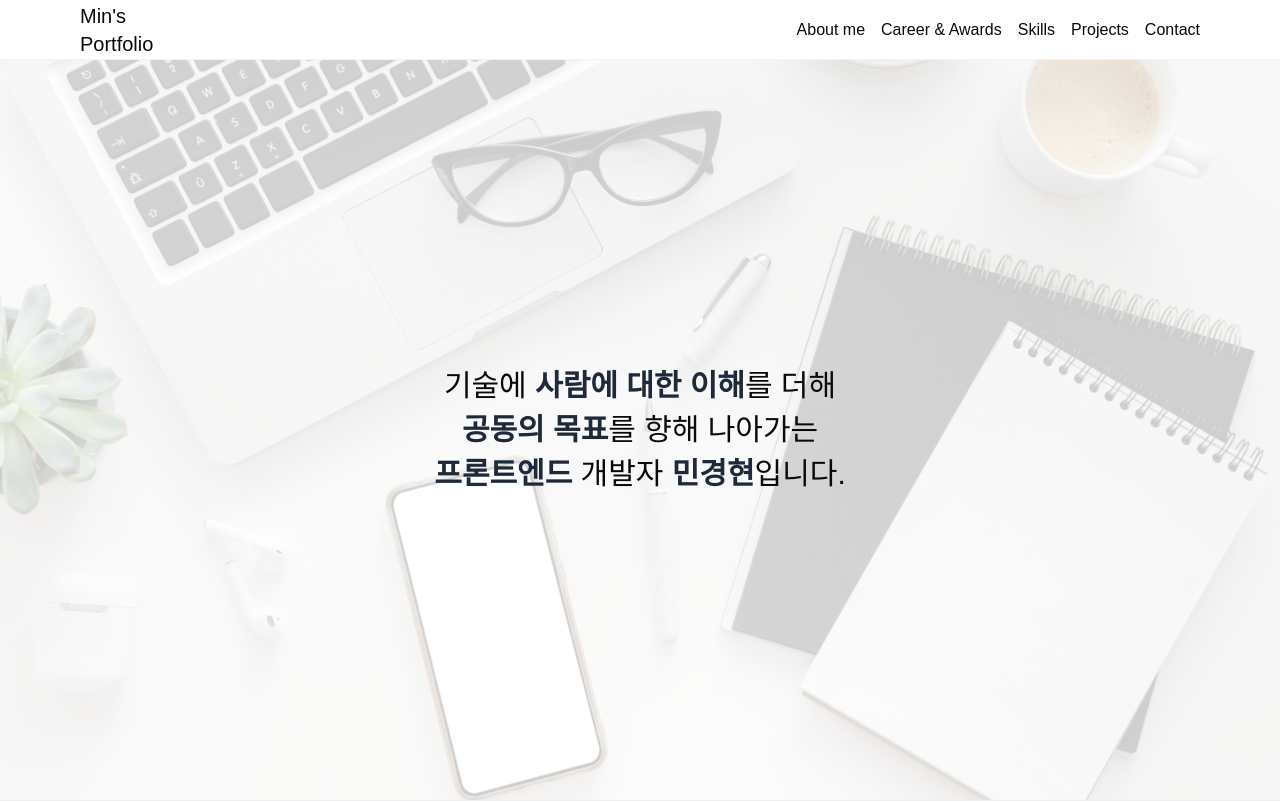
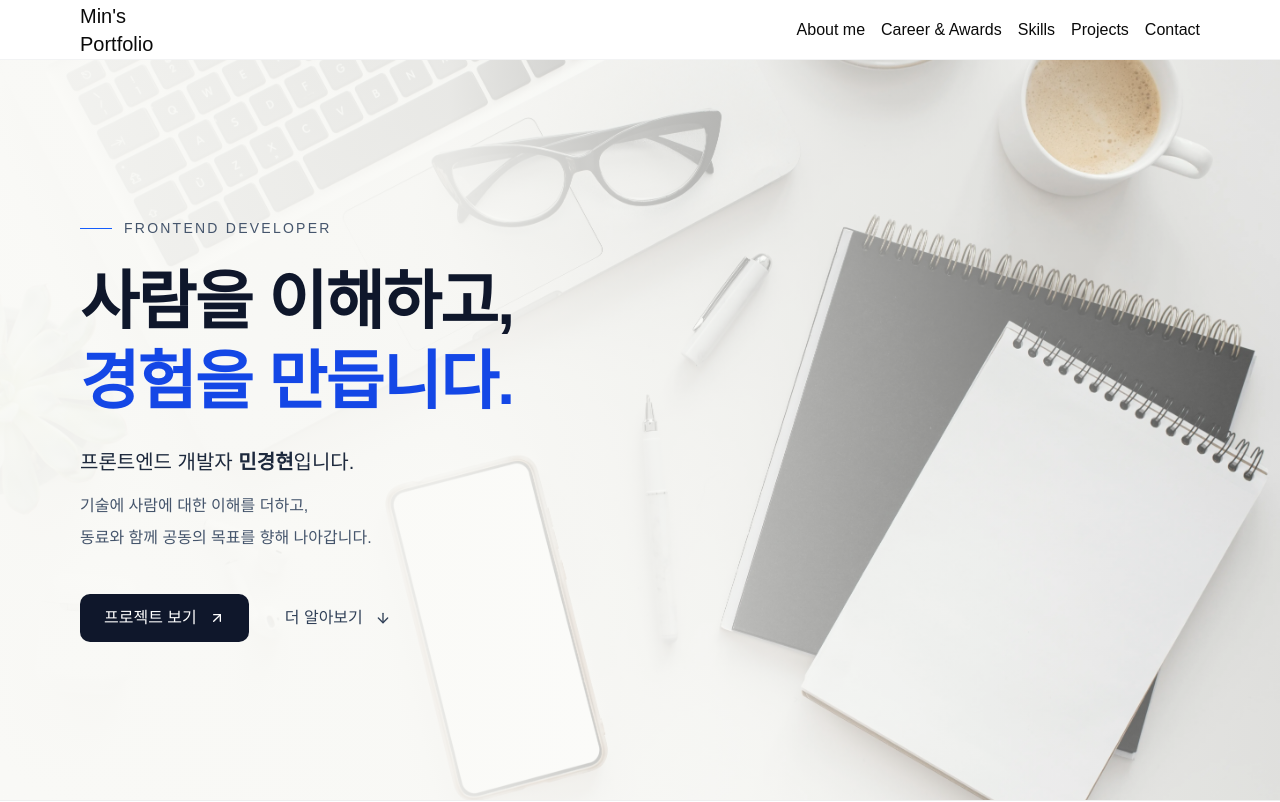
Before and after one commit to Owhen-Min/Portfolio, a React (Vite) app: page / in a window 1280 px wide. Shown: the top 802 px of the page. Built offline with nearby package versions, Linux system fonts and the light colour scheme; a web font is replaced by a local one.

Commit message:
[STYLE] Refine hero with desk background and section navigation

```diff
--- a/src/App.tsx
+++ b/src/App.tsx
@@ -110,7 +110,7 @@ function App() {
       </header>
 
       <main className="w-full pt-15">
-        <Introduction />
+        <Introduction onNavigate={handleNavigation} />
         <AboutMe />
         <Careers />
         <Skills />
--- a/src/components/Introduction.tsx
+++ b/src/components/Introduction.tsx
@@ -1,22 +1,58 @@
+import { ArrowDown, ArrowUpRight } from "lucide-react";
 import desk from "@/assets/arrangement-with-empty-notepad-desk.webp";
 
-export default function Introduction() {
+interface IntroductionProps {
+  onNavigate: (id: string) => void;
+}
+
+export default function Introduction({ onNavigate }: IntroductionProps) {
   return (
     <section
       id="introduction"
-      className={`snap-section flex w-full bg-cover bg-center bg-no-repeat`}
+      aria-labelledby="introduction-heading"
+      className="snap-section intro-background flex w-full"
       style={{ backgroundImage: `url(${desk})` }}
     >
-      <div className="flex w-full flex-col items-center justify-center bg-white/80">
-        {/* <h2 className="mb-2 text-4xl">민경현</h2>
-        <hr className="mb-5 h-[3px] w-20 bg-orange-500 text-orange-500" /> */}
-        <p className="text-gray-8 text-2xl leading-9 md:text-3xl md:leading-11">
-          기술에 <span className="font-bold text-gray-800">사람에 대한 이해</span>를 더해
-          <br />
-          <span className="font-bold text-gray-800">공동의 목표</span>를 향해 나아가는 <br />
-          <span className="font-bold text-gray-800">프론트엔드</span> 개발자{" "}
-          <span className="font-bold text-gray-800">민경현</span>입니다.
-        </p>
+      <div className="intro-overlay flex w-full items-center py-14 sm:py-20">
+        <div className="portfolio-container text-start">
+          <div className="max-w-3xl">
+            <p className="flex items-center gap-3 text-xs font-medium tracking-[0.16em] text-slate-600 sm:text-sm">
+              <span aria-hidden="true" className="h-px w-8 bg-blue-600" /> FRONTEND DEVELOPER
+            </p>
+            <h2
+              id="introduction-heading"
+              className="mt-6 text-[clamp(2rem,5vw,4.5rem)] leading-[1.25] font-bold tracking-tight break-keep text-slate-900"
+            >
+              사람을 이해하고,
+              <br />
+              <span className="text-blue-700">경험을 만듭니다.</span>
+            </h2>
+            <p className="mt-6 text-lg leading-8 text-slate-800 sm:text-xl">
+              프론트엔드 개발자 <span className="font-semibold">민경현</span>입니다.
+            </p>
+            <p className="mt-3 max-w-lg text-sm leading-7 break-keep text-slate-600 sm:text-base sm:leading-8">
+              기술에 사람에 대한 이해를 더하고,
+              <br className="hidden sm:block" />
+              동료와 함께 공동의 목표를 향해 나아갑니다.
+            </p>
+            <div className="mt-8 flex flex-wrap items-center gap-3 sm:mt-10 sm:gap-5">
+              <button
+                type="button"
+                onClick={() => onNavigate("projects")}
+                className="inline-flex min-h-12 cursor-pointer items-center justify-center gap-3 rounded-lg bg-slate-900 px-5 py-3 text-sm font-medium text-white transition-colors hover:bg-blue-800 focus-visible:outline-2 focus-visible:outline-offset-4 focus-visible:outline-blue-600 sm:px-6 sm:text-base"
+              >
+                프로젝트 보기 <ArrowUpRight aria-hidden="true" className="size-4" />
+              </button>
+              <button
+                type="button"
+                onClick={() => onNavigate("about-me")}
+                className="inline-flex min-h-12 cursor-pointer items-center justify-center gap-3 rounded-lg px-4 py-3 text-sm text-slate-700 transition-colors hover:bg-white/70 hover:text-blue-700 focus-visible:outline-2 focus-visible:outline-offset-4 focus-visible:outline-blue-600 sm:text-base"
+              >
+                더 알아보기 <ArrowDown aria-hidden="true" className="size-4" />
+              </button>
+            </div>
+          </div>
+        </div>
       </div>
     </section>
   );
--- a/src/index.css
+++ b/src/index.css
@@ -28,6 +28,32 @@
   .surface-night {
     background-color: var(--page-night);
   }
+  .intro-background {
+    background-color: var(--page-paper);
+    background-size: cover;
+    background-position: 60% center;
+    background-repeat: no-repeat;
+  }
+
+  .intro-overlay {
+    background: rgb(250 250 247 / 90%);
+  }
+
+  @media (min-width: 768px) {
+    .intro-background {
+      background-position: center;
+    }
+    .intro-overlay {
+      background: linear-gradient(
+        90deg,
+        rgb(250 250 247 / 97%) 0%,
+        rgb(250 250 247 / 92%) 35%,
+        rgb(250 250 247 / 62%) 65%,
+        rgb(250 250 247 / 28%) 100%
+      );
+    }
+  }
+
   .section-layout {
     @apply w-full py-8 text-start md:py-12 lg:py-16;
     border-top: 1px solid rgb(23 32 51 / 7%);
```
